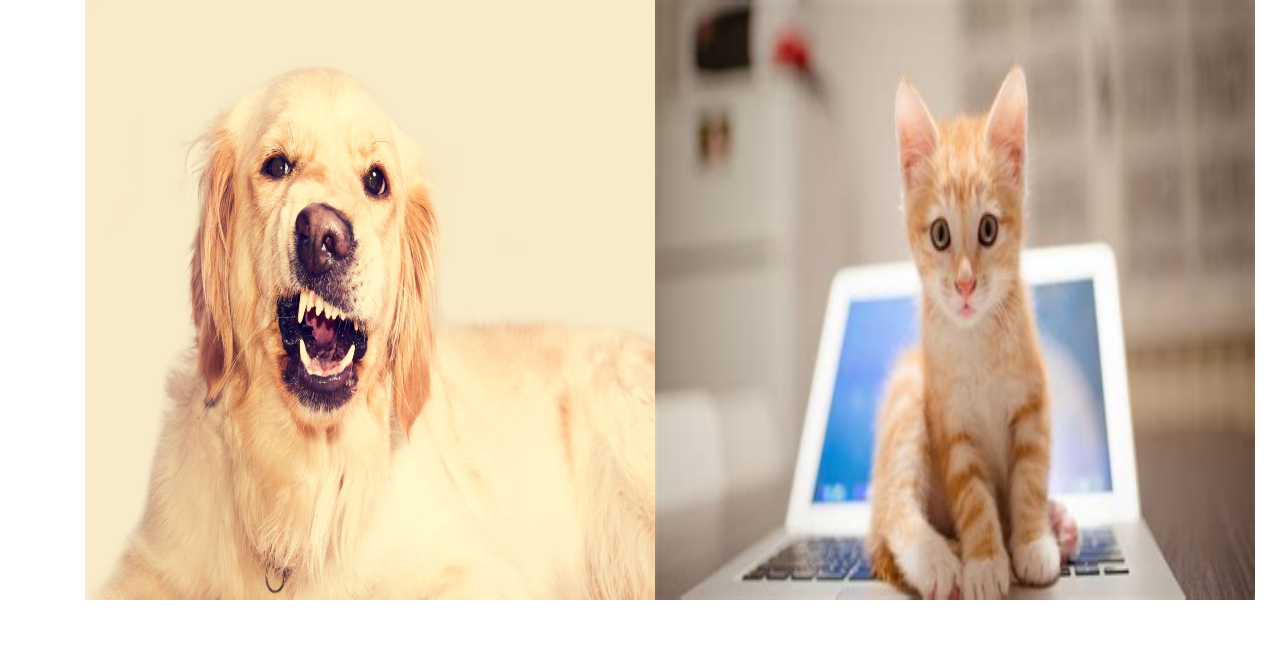
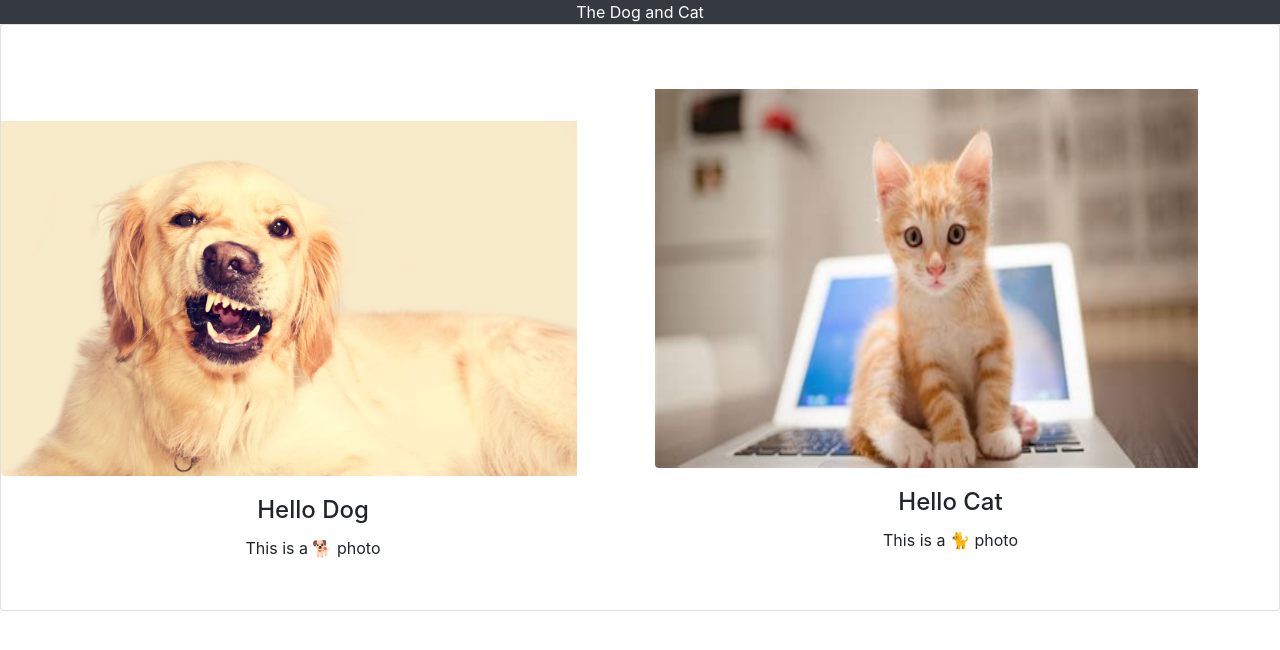
Before and after one commit to RayMeeks/IOT_Academy_Bootcamp, a plain HTML site: page dog-cat/index.html in a window 1280 px wide. Drawn offline with nearby package versions, Linux system fonts and the light colour scheme.

Commit message:
cleaner code and used cards

```diff
--- a/dog-cat/index.html
+++ b/dog-cat/index.html
@@ -4,51 +4,39 @@
         <!-- Required meta tags -->
         <meta charset="utf-8">
         <meta name="viewport" content="width=device-width, initial-scale=1, shrink-to-fit=no">
-
         <!-- Bootstrap CSS -->
         <link rel="stylesheet" href="https://stackpath.bootstrapcdn.com/bootstrap/4.5.2/css/bootstrap.min.css" integrity="sha384-JcKb8q3iqJ61gNV9KGb8thSsNjpSL0n8PARn9HuZOnIxN0hoP+VmmDGMN5t9UJ0Z" crossorigin="anonymous">
         <script src="https://code.jquery.com/jquery-3.5.1.slim.min.js" integrity="sha384-DfXdz2htPH0lsSSs5nCTpuj/zy4C+OGpamoFVy38MVBnE+IbbVYUew+OrCXaRkfj" crossorigin="anonymous"></script>
         <title>A Dog</title>
     </head>
     <body>
-
         <!--    JAVASCRIPT AREA-->
-
         <!-- END JAVASCRIPT AREA-->
-
         <!-- WEBSITE BODY HTML AREA-->
-
-
-
-
-	<div class="container">
-        <div class="row">
-            <div class="col-6">
-                <col-6><img src="dog.jpg" width= 600px height = 600px></col-6>
+        <!-- END WebsiTE BODY AREA-->
+        <!-- Optional JavaScript -->
+        <!-- jQuery first, then Popper.js, then Bootstrap JS -->
+        <header class="bg-dark shadow text-center text-white">The Dog and Cat</header>
+        <section>
+            <main>
+        </section>
+        <div class="card">
+            <div class="border border-0 border-dark row">
+                <div class="col-6 col-lg-6 col-md-6 col-sm-6 col-xl-6 mt-5 text-center">
+                  <img class="card-img-top pb-auto pb-lg-auto pb-md-auto pb-sm-auto pb-xl-auto pl-auto pl-lg-auto pl-md-auto pl-sm-auto pl-xl-auto pr-5 pr-lg-5 pr-md-5 pr-sm-5 pr-xl-5 pt-5 pt-lg-5 pt-md-5 pt-sm-5 pt-xl-5 rounded" src="dog.jpg" alt="The Cat Image" width="75%" height="75%">
+                  <div class="card-body">
+                        <h4 class="card-title">Hello Dog</h4>
+                        <p class="card-text">This is a 🐕 photo </p>
                     </div>
-
-                <div class="col-6">
-                    <col-6><img src="cat.jpg" width= 600px height = 600px></col-6>
+                </div>
+                <div class="col-6 col-lg-6 col-md-6 col-sm-6 col-xl-6 mt-3 pr-5 text-center">
+                    <img class="card-img-top pb-auto pb-lg-auto pb-md-auto pb-sm-auto pb-xl-auto pl-auto pl-lg-auto pl-md-auto pl-sm-auto pl-xl-auto pr-5 pr-lg-5 pr-md-5 pr-sm-5 pr-xl-5 pt-5 pt-lg-5 pt-md-5 pt-sm-5 pt-xl-5 rounded" src="cat.jpg" alt="The Cat Image" width="75%" height="75%">
+                    <div class="card-body">
+                        <h4 class="card-title">Hello Cat</h4>
+                        <p class="card-text">This is a 🐈 photo</p>
                     </div>
                 </div>
             </div>
-
-
-
-
-
-
-
-
-
-
-
-<!-- END WebsiTE BODY AREA-->
-
-
-<!-- Optional JavaScript -->
-    <!-- jQuery first, then Popper.js, then Bootstrap JS -->
-  <script src="https://cdn.jsdelivr.net/npm/popper.js@1.16.1/dist/umd/popper.min.js" integrity="sha384-9/reFTGAW83EW2RDu2S0VKaIzap3H66lZH81PoYlFhbGU+6BZp6G7niu735Sk7lN" crossorigin="anonymous"></script>
-    <script src="https://stackpath.bootstrapcdn.com/bootstrap/4.5.2/js/bootstrap.min.js" integrity="sha384-B4gt1jrGC7Jh4AgTPSdUtOBvfO8shuf57BaghqFfPlYxofvL8/KUEfYiJOMMV+rV" crossorigin="anonymous"></script>
+        </div>
+    </main>
 </body>
-</html>
```
Lines whose indentation alone changed are shown as unchanged.
